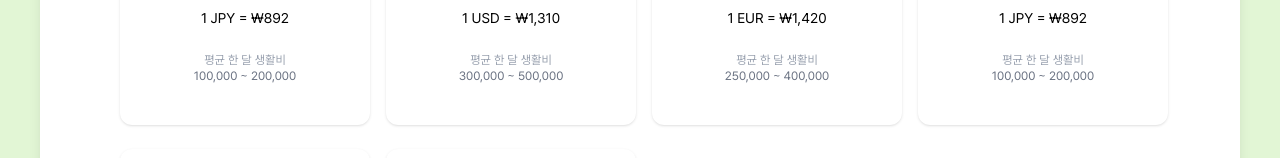
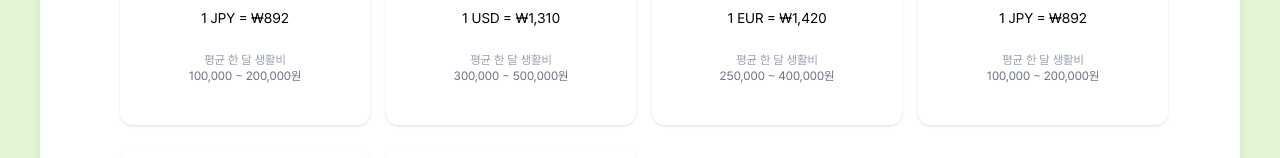
Before and after one commit to jiwoothedev/triply, a Next.js app: page /planner/select in a window 1280 px wide. Shown: the part 469-627 px from the top of the page. Built offline with nearby package versions, Linux system fonts and the light colour scheme.

Commit message:
style: CountryCard에 생활비 단위(원) 표시

```diff
--- a/src/components/planner/CountryCard.tsx
+++ b/src/components/planner/CountryCard.tsx
@@ -34,7 +34,7 @@
       <p className="mt-5 text-lg font-semibold">{countryName}</p>
       <p className="text-sm mt-1">{exchangeRate}</p>
       <p className="text-xs text-gray-400 mt-6">평균 한 달 생활비</p>
-      <p className="text-xs text-gray-500">{livingCost}</p>
+      <p className="text-xs text-gray-500">{livingCost}원</p>
     </button>
   );
 }
```
